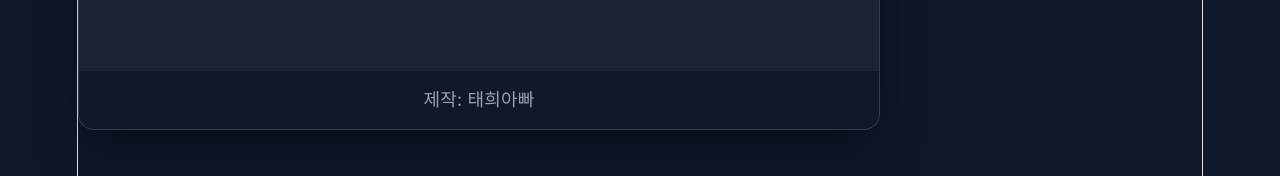
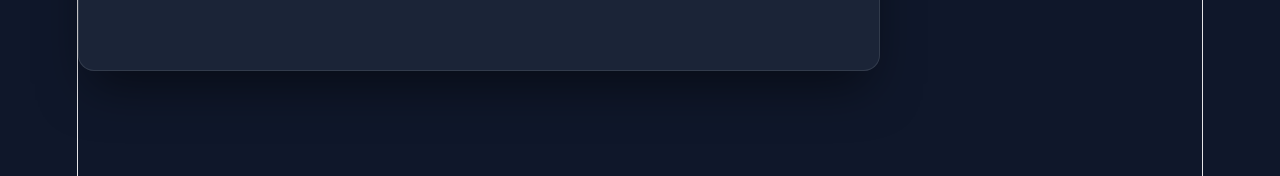
Before and after one commit to sunkuya58-blip/escape-10k-km, a React (Vite) app: page / in a window 1280 px wide. Shown: the part 412-588 px from the top of the page. Built offline with nearby package versions, Linux system fonts and the light colour scheme.

Commit message:
Remove creator footer

```diff
--- a/src/App.jsx
+++ b/src/App.jsx
@@ -49,9 +49,6 @@ function App() {
             <button type="submit" className="choice-button start-btn">게임 시작하기</button>
           </form>
         </main>
-        <footer className="game-footer">
-          <p>제작: 태희아빠</p>
-        </footer>
       </div>
     );
   }
@@ -142,9 +139,6 @@ function App() {
         </div>
       </main>
 
-      <footer className="game-footer">
-        <p>제작: 태희아빠</p>
-      </footer>
     </div>
   );
 }
```
